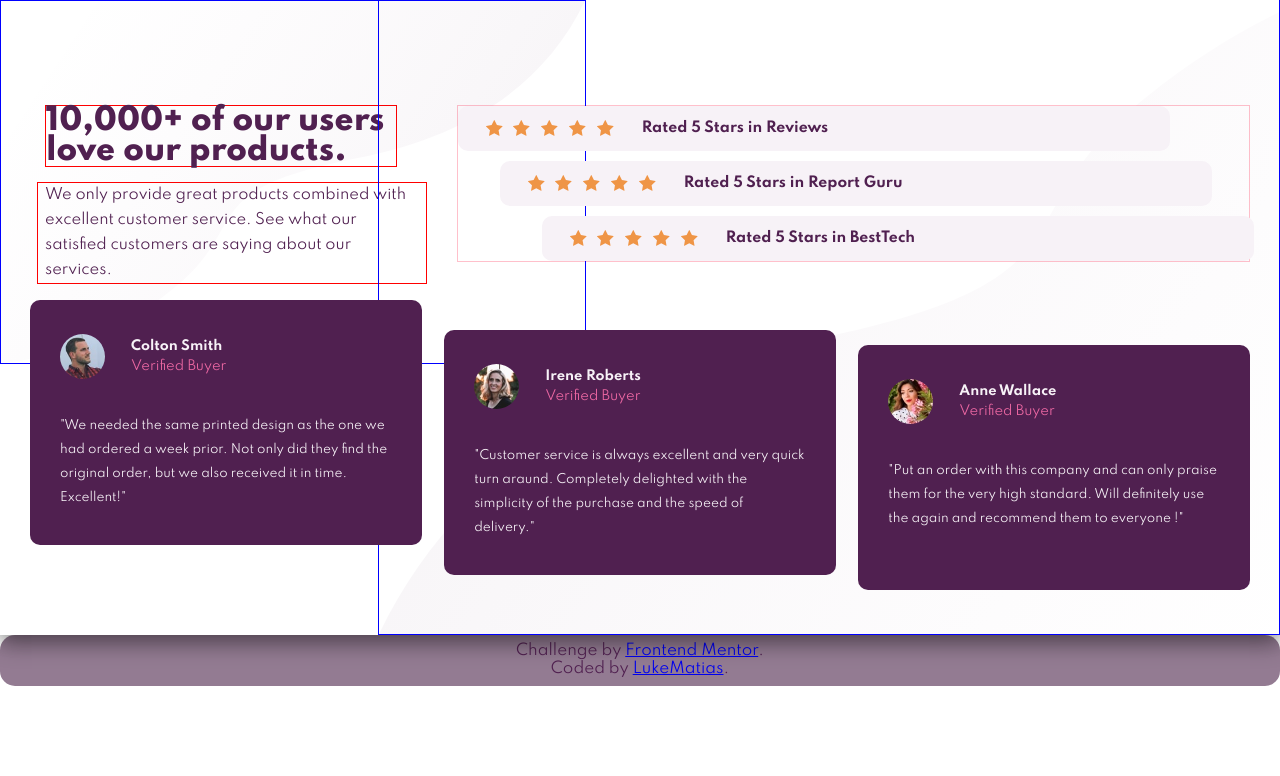
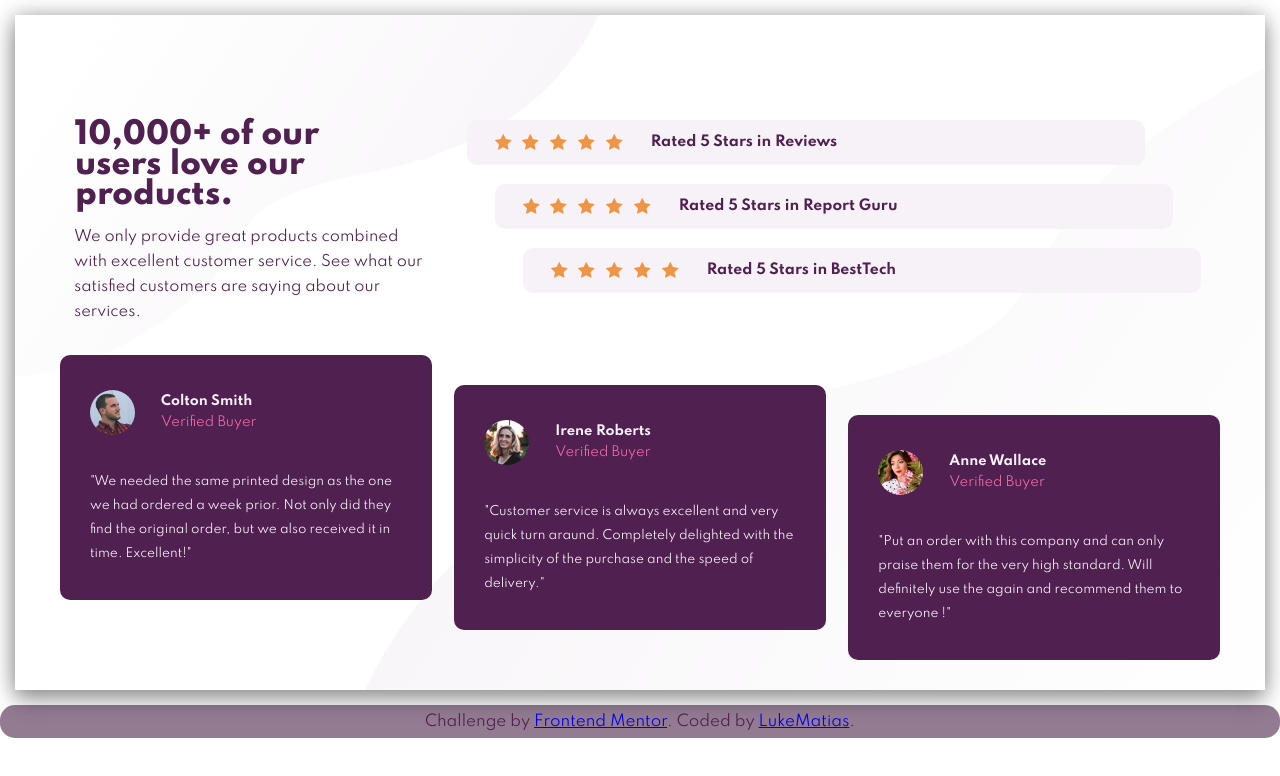
Before and after one commit to LukeMatias/-Social-proof-section--Frontend-Mentor-, a plain HTML site: page index.html in a window 1280 px wide. Drawn offline with Linux system fonts and the light colour scheme.

Commit message:
finals touchs

```diff
--- a/css/index.css
+++ b/css/index.css
@@ -27,14 +27,12 @@ body {
   position: absolute;
   top: 0;
   left: 0;
-  border: 1px solid red;
 }
 
 .bottom-mobile-bg {
   position: absolute;
   bottom: -2em;
   right: 0;
-  border: 1px solid red;
 }
 
 .top-desktop-bg,
@@ -174,7 +172,7 @@ body {
      MEDIA QUERYS
  ************************/
 
-@media (min-width:400px) {
+@media all and (min-width:400px) {
 
   /*BG SVG IMAGE MOBILE
    *********************/
@@ -189,15 +187,15 @@ body {
     position: absolute;
     bottom: 0;
     right: 0;
-    border: 1px solid blue;
   }
 
 
 }
 
-@media (min-width: 600px) {
+@media all and (min-width: 600px) {
 
   .wrapper {
+    margin: 1em;
 
     box-shadow:
       -1px 0px 20px rgba(0, 0, 0, 0.3),
@@ -208,24 +206,24 @@ body {
 
 }
 
-@media (min-width:900px) {
+@media all and (min-width:900px) {
 
 
   .up-section {
     display: grid;
     grid-template-columns: 1fr 2fr;
     grid-gap: 1em;
+    margin-bottom: 1em;
 
   }
 
   .container {
-    padding: 1em 1em 3em;
+    padding: 1em 2em 3em;
   }
 
   .thousand,
   .only {
     text-align: left;
-    border: 1px solid red;
 
   }
 
@@ -243,7 +241,6 @@ body {
 
   .cards-rated {
     margin-top: 6em;
-    border: 1px solid pink;
   }
 
 
@@ -261,11 +258,11 @@ body {
   }
 
   .second-card {
-    left: 3em;
+    left: 2em;
   }
 
   .third-card {
-    left: 6em;
+    left: 4em;
   }
 
   .stars {
@@ -283,7 +280,6 @@ body {
     position: absolute;
     top: 0;
     left: 0;
-    border: 1px solid blue;
   }
 
   .top-mobile-bg {
@@ -297,6 +293,7 @@ body {
 
   .card-test {
     position: relative;
+    max-height: fit-content;
   }
 
   .card-test-second {
@@ -304,7 +301,7 @@ body {
   }
 
   .card-test-third {
-    top: 3em;
+    top: 4em;
   }
 
 
--- a/index.html
+++ b/index.html
@@ -122,7 +122,7 @@
   <footer>
     <div class="attribution">
       Challenge by
-      <a href="https://www.frontendmentor.io?ref=challenge" target="_blank">Frontend Mentor</a>. <br>
+      <a href="https://www.frontendmentor.io?ref=challenge" target="_blank">Frontend Mentor</a>.
       Coded by <a href="https://www.instagram.com/lukeematias/">LukeMatias</a>.
     </div>
   </footer>
```
